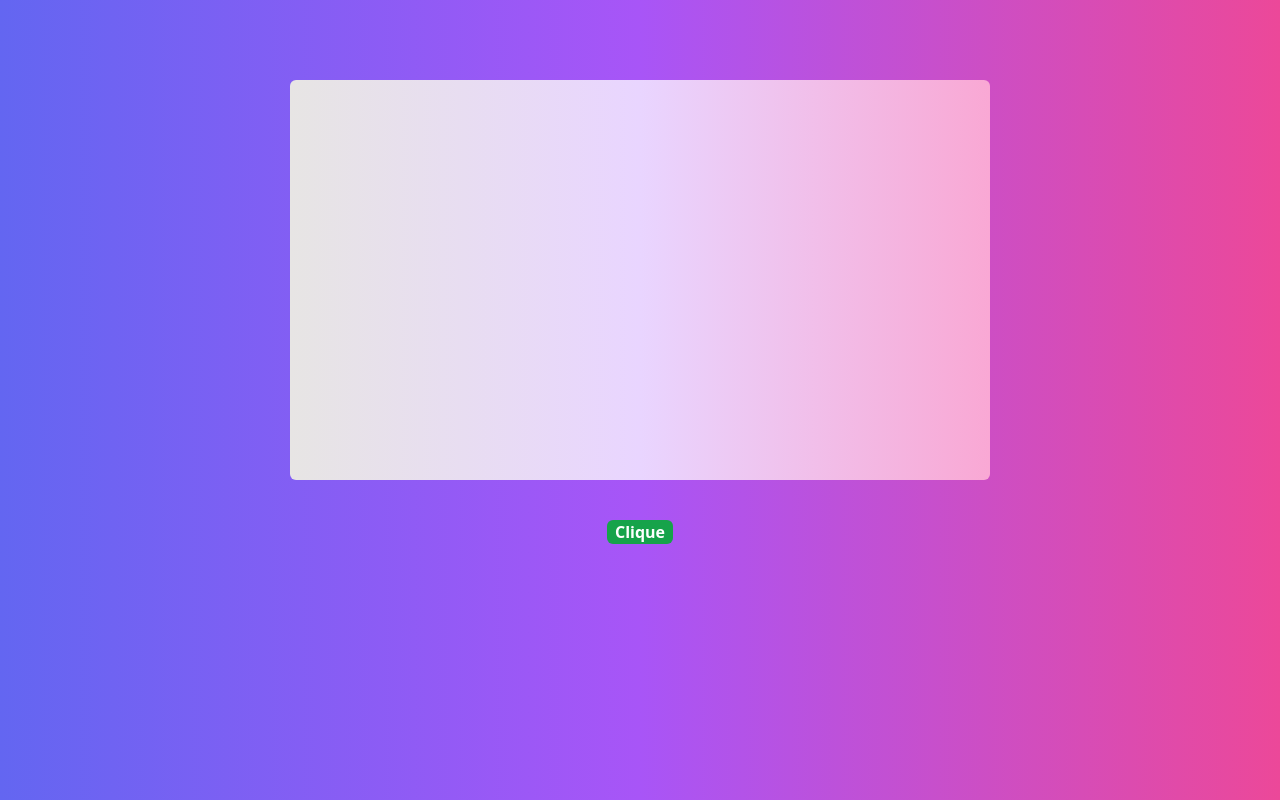
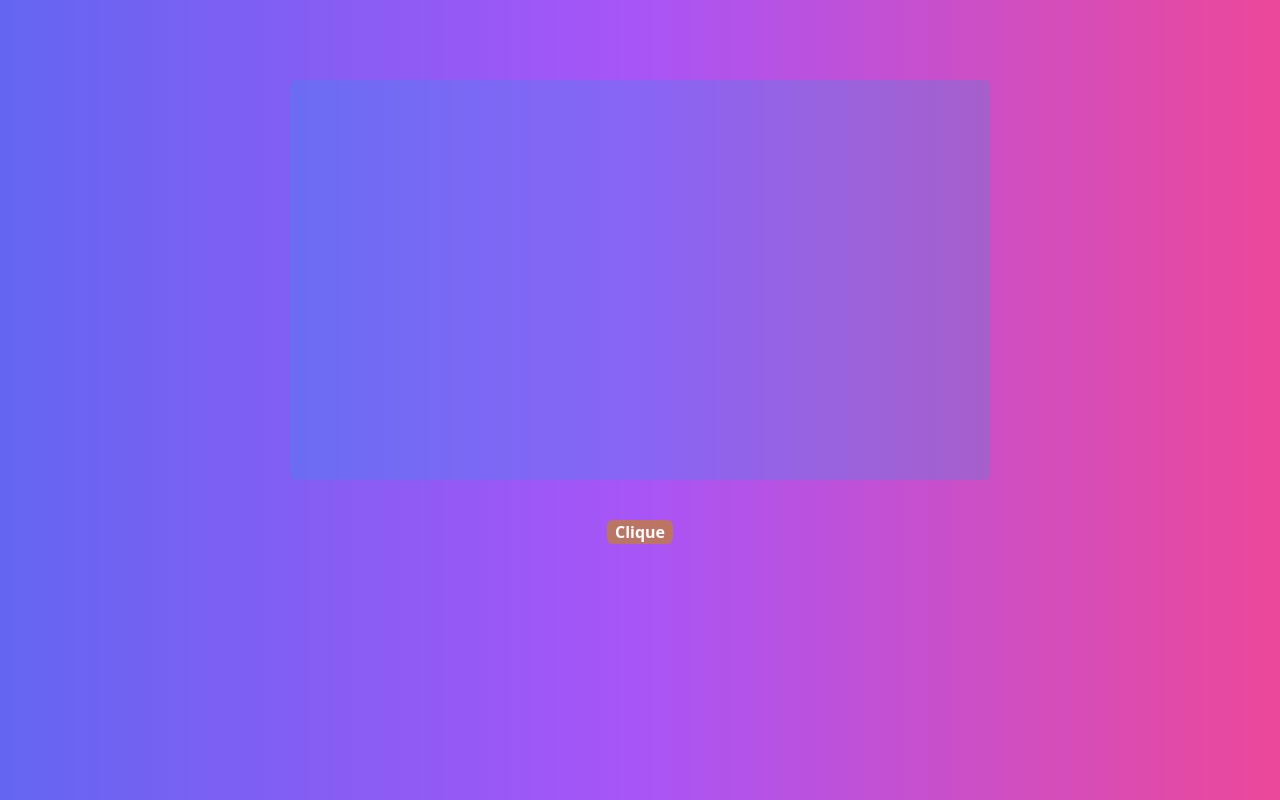
Before and after one commit to edgarrps/speech-recognition, a React (Vite) app: page / in a window 1280 px wide. Built offline with nearby package versions, Linux system fonts and the light colour scheme.

Commit message:
style improvements

```diff
--- a/package.json
+++ b/package.json
@@ -9,8 +9,10 @@
     "preview": "vite preview"
   },
   "dependencies": {
+    "@types/react-speech-recognition": "^3.9.1",
     "react": "^18.2.0",
-    "react-dom": "^18.2.0"
+    "react-dom": "^18.2.0",
+    "react-speech-recognition": "^3.10.0"
   },
   "devDependencies": {
     "@types/react": "^18.0.28",
--- a/src/pages/SpeechRecognition.tsx
+++ b/src/pages/SpeechRecognition.tsx
@@ -1,8 +1,11 @@
-export default function SpeechRecognition () {
-    return(
+import { useSpeechRecognition } from 'react-speech-recognition'
+
+export default function SpeechRecognition() {
+
+    return (
         <div className='grid place-items-center space-y-10 pt-20'>
-            <textarea className='rounded-md bg-gradient-to-r from-stone-200 via-purple-200 to-pink-300 w-[700px] h-[400px] resize-none pl-4 pt-4 pr-4 focus:outline-0'></textarea>
-            <button className='rounded-md bg-green-600 font-extrabold text-white pl-2 pr-2'>Clique</button>
+            <textarea className='rounded-md bg-sky-500/[.2] text-white font-mono font-semibold text-2xl w-[700px] h-[400px] resize-none pl-4 pt-4 pr-4 focus:outline-0'></textarea>
+            <button className='rounded-md bg-yellow-600/[.6] hover:bg-yellow-400/[.6] active:bg-yellow-500 font-extrabold text-white pl-2 pr-2'>Clique</button>
         </div>
     )
 }
```
Also changed, not shown: 1 other file (tests, documents, lock files or other folders).
